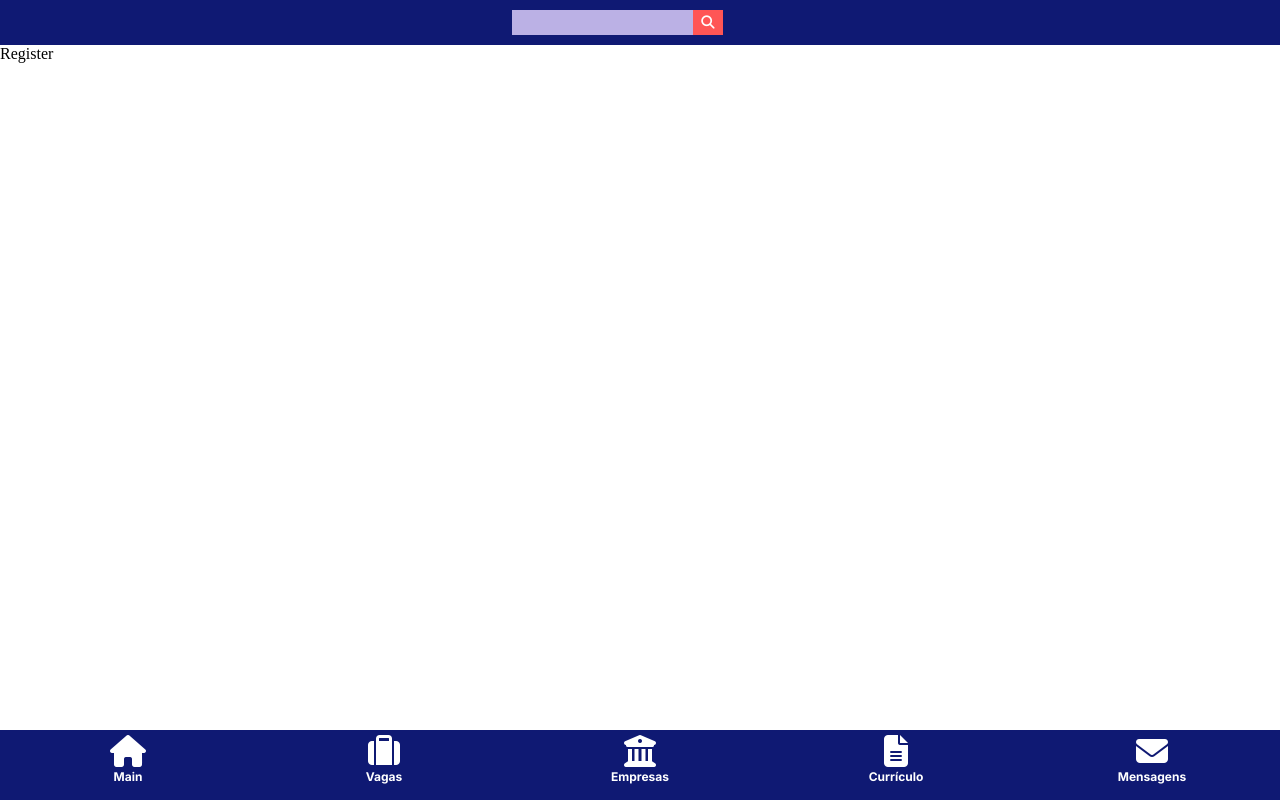
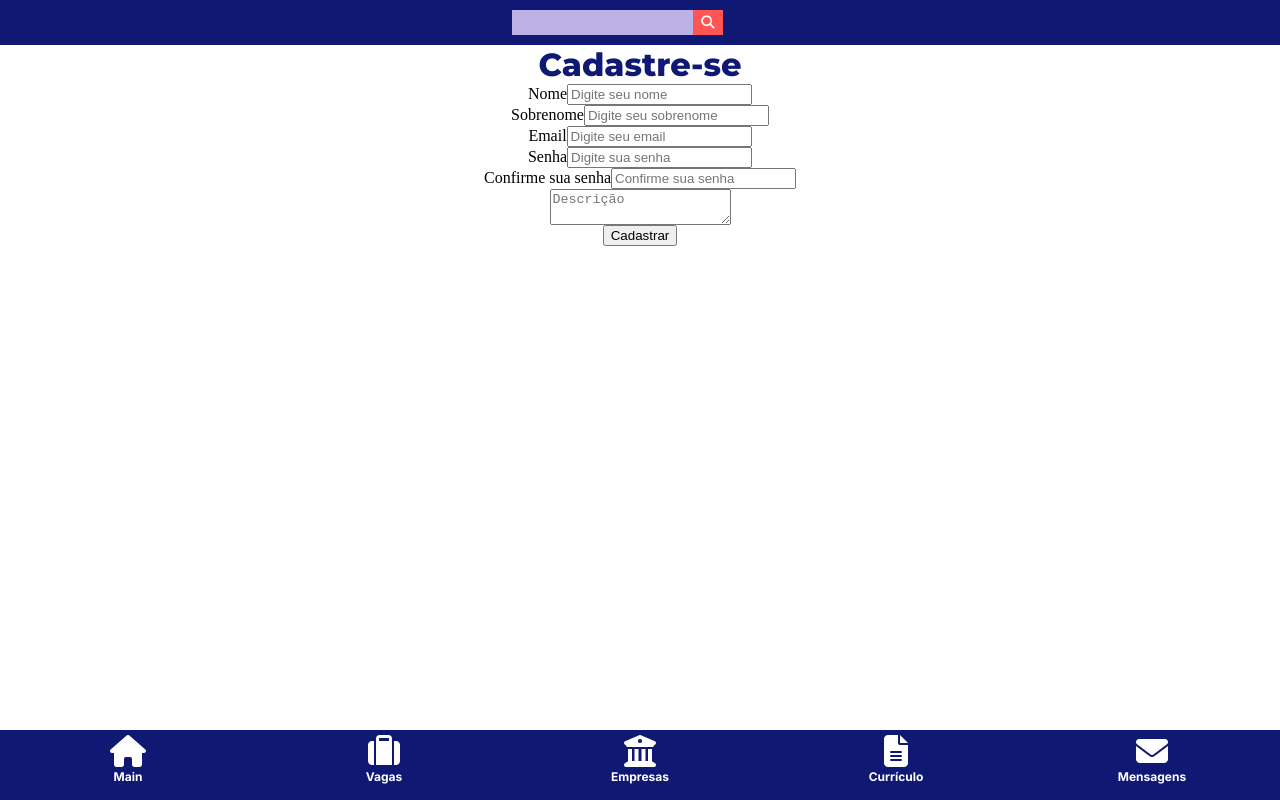
Before and after one commit to LuizLLPz/sanjobs, a Vue app in the folder sanjobs_frontend/: page /register in a window 1280 px wide. Built offline with nearby package versions, Linux system fonts and the light colour scheme.

Commit message:
New input component + Initial register functionallity, very ugly and not the final implementation

```diff
--- a/sanjobs_frontend/src/App.vue
+++ b/sanjobs_frontend/src/App.vue
@@ -31,6 +31,10 @@ export default {
 
 body { margin: 0; }
 
+.center {
+  display: flex;
+  justify-content: center;
+}
 
 .highlighted { color: var(--color-highlight) }
 
--- /dev/null
+++ b/sanjobs_frontend/src/components/form/InputMain.vue
@@ -0,0 +1,32 @@
+<template>
+  <div class="input_main">
+    <span>{{ label }}</span>
+    <input v-bind:type="type" v-bind:placeholder="placeholder"
+           @change="(e) => emitParent(e)">
+    <span class="hidden">lifting state{{ error }}</span>
+  </div>
+</template>
+
+<script>
+export default {
+  name: "InputMain.vue",
+  props: {
+    label: String,
+    type: String,
+    placeholder: String,
+    error: String,
+    model: String
+  },
+  methods: {
+    emitParent(e) {
+      this.$emit('update', e.target.value);
+    }
+  },
+}
+</script>
+
+<style scoped>
+.hidden {
+  display: none;
+}
+</style>
--- a/sanjobs_frontend/src/components/layout/NavBarLink.vue
+++ b/sanjobs_frontend/src/components/layout/NavBarLink.vue
@@ -1,9 +1,9 @@
 <template>
-  <router-link v-bind:to="vlink" class="navbar__link">
+
+  <div class="navbar__link">
     <div class="navbar__link__image fa-solid" :class=" faIcon "></div>
     <a href="" class="navbar__link__anchor">{{ name }}</a>
-  </router-link>
-
+  </div>
 </template>
 
 <script>
--- a/sanjobs_frontend/src/views/RegisterPage.vue
+++ b/sanjobs_frontend/src/views/RegisterPage.vue
@@ -1,13 +1,82 @@
 <template>
-  Register
+  <div class="center">
+    <div class="cadastrar">
+      <MainHeading text="Cadastre-se"/>
+      <InputMain label="Nome" type="text" placeholder="Digite seu nome" error="Nome inválido"
+                 model="name" @update="(data) => this.setData(data, this.setName)"/>
+
+      <InputMain label="Sobrenome" type="text" placeholder="Digite seu sobrenome" error="Sobrenome inválido"
+                 model="surname" @update="(data) => this.setData(data, this.setSurnmame)"/>
+
+      <InputMain label="Email" type="email" placeholder="Digite seu email" error="Email inválido"
+                 model="email" @update="(data) => this.setData(data, this.setEmail)"/>
+
+      <InputMain label="Senha" type="password" placeholder="Digite sua senha" error="Senha inválida"
+                  model="password" @update="(data) => this.setData(data, this.setPassword)"/>
+
+      <InputMain label="Confirme sua senha" type="password" placeholder="Confirme sua senha" error="Senha inválida"
+                  model="password_confirmation"/>
+      <textarea placeholder="Descrição" v-model="overview">
+      </textarea>
+      <button @click="registerUser">Cadastrar</button>
+    </div>
+  </div>
 </template>
 
 <script>
+import MainHeading from "@/components/typography/MainHeading";
+import InputMain from '@/components/form/InputMain.vue';
+
 export default {
-  name: "RegisterPage"
+  name: "RegisterPage",
+  components: {
+    MainHeading,
+    InputMain
+  },
+  methods: {
+    setName: function (name) {
+      this.name = name;
+    },
+
+    setSurnmame: function (surnmame) {
+      this.surnmame = surnmame;
+    },
+
+    setEmail: function (email) {
+      this.email = email;
+    },
+
+    setPassword: function (password) {
+      this.password = password;
+    },
+
+    setData(data, callback) {
+      callback(data);
+    },
+    registerUser() {
+      fetch('http://localhost:8000/api/user', {
+        method: 'POST',
+        headers: {
+          'Content-Type': 'application/json'
+        },
+        body: JSON.stringify({
+          name: this.name,
+          surname: this.surnmame,
+          email: this.email,
+          password: this.password,
+          overview: this.overview
+        })
+      });
+    }
+  }
 }
 </script>
 
 <style scoped>
-
+.cadastrar {
+  width: 320px;
+  display: flex;
+  flex-direction: column;
+  align-items: center;
+}
 </style>
```
